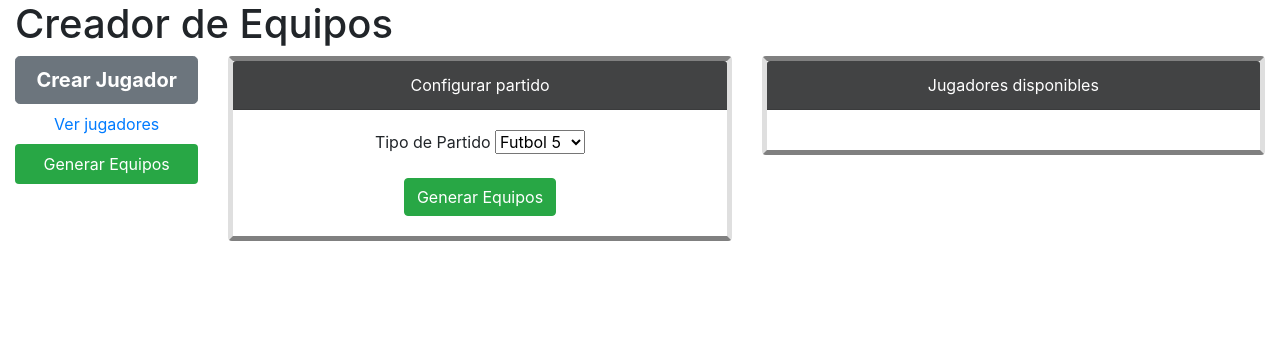
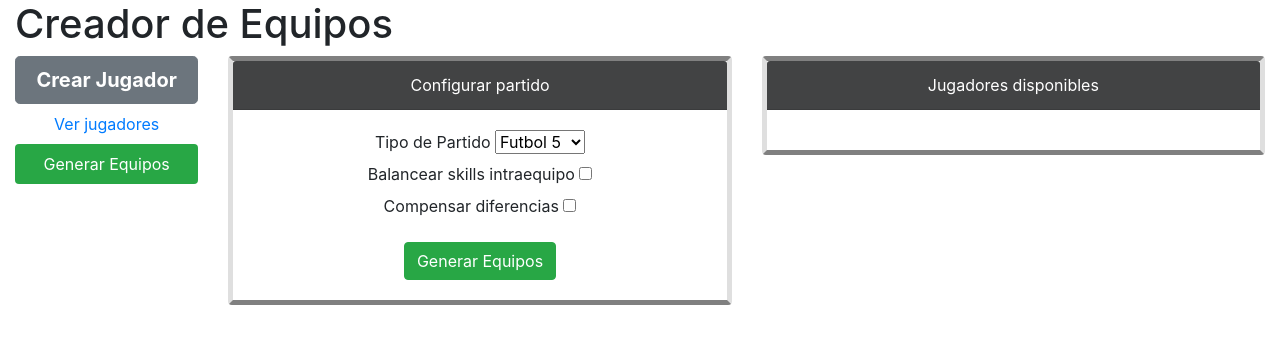
Before and after one commit to rquinb/football-teams-manager, a Flask app: page /administrador-de-jugadores in a window 1280 px wide, after a click on "Generar Equipos". Shown: the top 344 px of the page. Run offline with Flask 2, Linux system fonts and the light colour scheme; some libraries are stand-ins or nearby versions.

Commit message:
Improvements in optimizer
- Adds mean regular differences and total regular differences as target functions for minimization
- Adds option for allowing wider differences in skills that compensate with another from the other team
- Adds control for users to allow/disallow skill balance within members of the same team
- Adds checkboxes in team configuration for activating / deactivating these options

```diff
--- a/app.py
+++ b/app.py
@@ -68,9 +68,13 @@ def get_player(player_id):
 def get_match():
     players_for_match = flask.request.args.getlist('player')
     players_per_team = int(flask.request.args.get('players_per_team'))
+    balance_each_skill = bool(flask.request.args.get('balance_each_skill'))
+    compensate_differences = bool(flask.request.args.get('compensate_differences'))
     players = [players_repository.get_player_by_id(player_id) for player_id in players_for_match]
-    match_creator = teams_creator.MatchCreator(players,players_per_team=players_per_team)
-    match = match_creator.create_balanced_match(iterations=1000)
+    match_creator = teams_creator.MatchCreator(players, players_per_team=players_per_team)
+    match = match_creator.create_balanced_match(iterations=1000,
+                                                balance_each_skill=balance_each_skill,
+                                                compensate_differences=compensate_differences)
     body = teams_creator.MatchCreatorReport(match).create_report(players_repository)
     return flask.jsonify(body)
 
--- a/static/script.js
+++ b/static/script.js
@@ -67,7 +67,9 @@ $("#button-generate-teams").on("click",function(){
     let playerId = $(playerCard).attr('id').split('-')[1];
     playersForMatch += `&player=${playerId}`;
   }
-  let fullMatchUrl = baseMatchUrl + playersPerTeam + playersForMatch;
+  let balanceEachSkill = `&balance_each_skill=${$('#balance-each-skill').is(':checked')}`
+  let compensateDifferences = `&compensate_differences=${$('#compensate-differences').is(':checked')}`
+  let fullMatchUrl = baseMatchUrl + playersPerTeam + playersForMatch + balanceEachSkill + compensateDifferences;
   $.get(fullMatchUrl, function( data ) {
     let positions = ['C_GK', 'LC_B', 'C_B', 'RC_B','C_DM', 'LC_M', 'RC_M', 'RC_F','LC_F','C_F'];
     let teamsNames = Object.keys(data['teams']);
--- a/static/styles.css
+++ b/static/styles.css
@@ -93,3 +93,11 @@
 .button-edit-player{
     width: 100%;
 }
+
+.team-configuration-option{
+    text-align: center;
+}
+
+.team-configuration-form{
+    text-align: center;
+}
--- a/templates/players.html
+++ b/templates/players.html
@@ -89,7 +89,8 @@
                                     <div class="card mx-auto text-center configure-match-card">
                                         <div class="card-header configure-match-header">Configurar partido</div>
                                         <div class="card-body">
-                                            <div class="form-group">
+                                            <div class="form-group team-configuration-form">
+                                                <div class="team-configuration-option">
                                                     <label for="tipo-futbol">Tipo de Partido</label>
                                                     <select name="tipo" id="tipo-futbol">
                                                         <option value="5">Futbol 5</option>
@@ -97,6 +98,15 @@
                                                         <option value="10">Futbol 10</option>
                                                         <option value="11">Futbol 11</option>
                                                     </select>
+                                                </div>
+                                                <div class="team-configuration-option">
+                                                    <label for="tipo-futbol" title="Desea que no se agrupen demasiados jugadores con las mismas fortalezas/debilidades en un mismo equipo">Balancear skills intraequipo</label>
+                                                    <input type="checkbox" id="balance-each-skill">
+                                                </div>
+                                                <div class="team-configuration-option">
+                                                    <label for="tipo-futbol" title="Desea que exista la posibilidad de variaciones mas pronunciadas de skills entre equipos que se compensan con otras skills">Compensar diferencias</label>
+                                                    <input type="checkbox" id="compensate-differences">
+                                                </div>
                                             </div>
                                             <button id="button-generate-teams" class="btn btn-success">Generar Equipos</button>
                                         </div>
```
Also changed, not shown: teams_creator.py (+8 -3 lines). Lines whose indentation alone changed are shown as unchanged.
